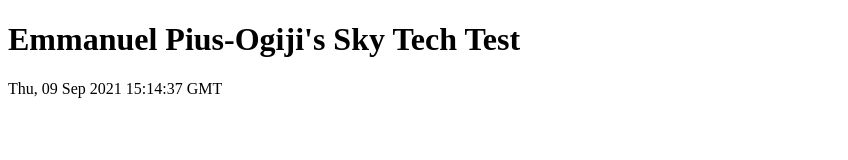
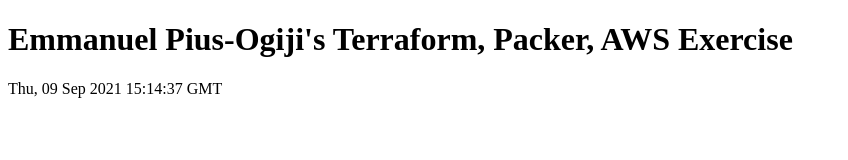
Before and after one commit to EmmanuelOgiji/tech-test-packer-terraform, a plain HTML site: page build-image/index.html in a window 1280 px wide. Shown: the whole page, without its empty margins (0-848 px from the left). Drawn offline with Linux system fonts and the light colour scheme.

Commit message:
- Update index.html

```diff
--- a/build-image/index.html
+++ b/build-image/index.html
@@ -1,7 +1,7 @@
 <!doctype html>
 <html>
 <body>
-<h1>Emmanuel Pius-Ogiji's Sky Tech Test</h1>
+<h1>Emmanuel Pius-Ogiji's Terraform, Packer, AWS Exercise</h1>
 <span id="date"></span>
 </body>
 <script type="text/javascript">
```
